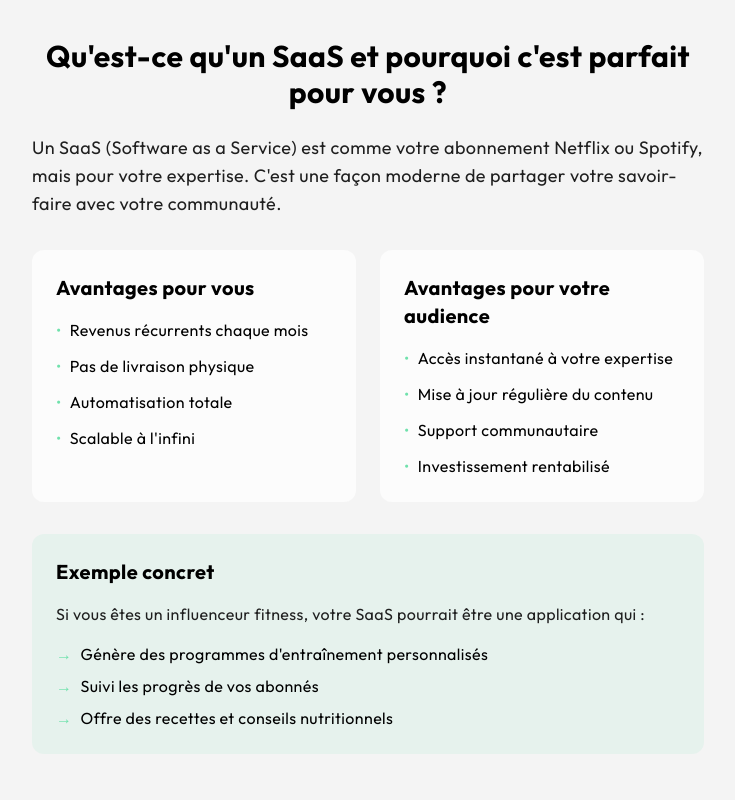
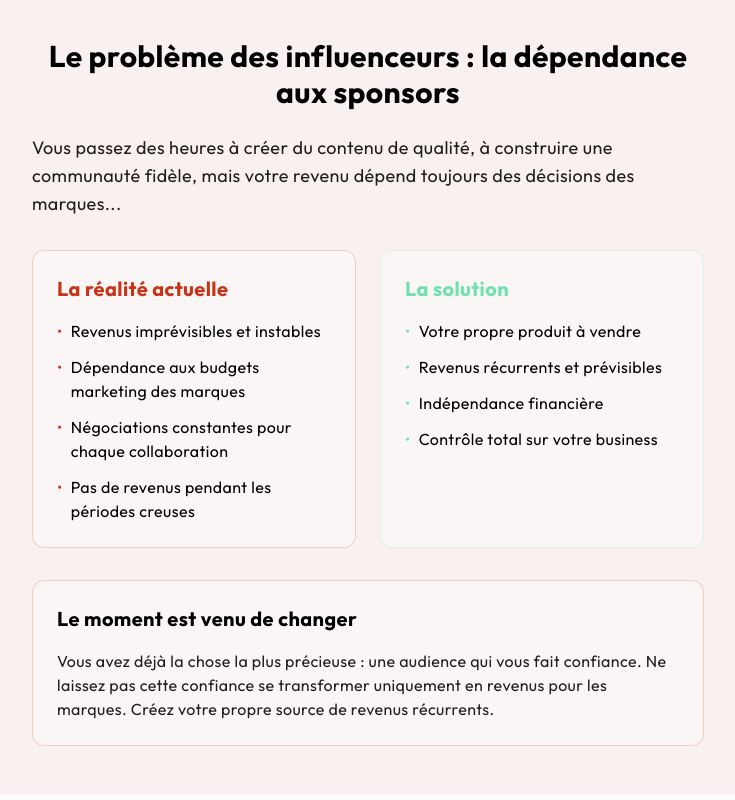
Before and after one commit to NicolasHrt/creator-saas, a Next.js app: page / in a window 1280 px wide. Shown: the part 1020-1820 px from the top of the page, without its empty margins (272-1007 px from the left). Built offline with nearby package versions, Linux system fonts and the light colour scheme.

Commit message:
feat: add problem

```diff
--- a/app/page.tsx
+++ b/app/page.tsx
@@ -33,6 +33,78 @@ export default function Home() {
               <p className="text-sm text-muted-foreground mt-4">
                 Ajustez les valeurs pour voir votre potentiel de revenus
               </p>
+            </div>
+
+            <div className="mt-20 max-w-3xl mx-auto">
+              <div className="bg-destructive/5 rounded-2xl p-8 md:p-12">
+                <h3 className="text-2xl md:text-3xl font-bold mb-6">
+                  Le problème des influenceurs : la dépendance aux sponsors
+                </h3>
+                <div className="space-y-6 text-left">
+                  <p className="text-lg text-muted-foreground">
+                    Vous passez des heures à créer du contenu de qualité, à construire une
+                    communauté fidèle, mais votre revenu dépend toujours des décisions des
+                    marques...
+                  </p>
+
+                  <div className="grid md:grid-cols-2 gap-6 mt-8">
+                    <div className="bg-background/50 p-6 rounded-xl border border-destructive/20">
+                      <h4 className="text-xl font-bold mb-4 text-destructive">
+                        La réalité actuelle
+                      </h4>
+                      <ul className="space-y-3">
+                        <li className="flex items-start gap-2">
+                          <span className="text-destructive">•</span>
+                          <span>Revenus imprévisibles et instables</span>
+                        </li>
+                        <li className="flex items-start gap-2">
+                          <span className="text-destructive">•</span>
+                          <span>Dépendance aux budgets marketing des marques</span>
+                        </li>
+                        <li className="flex items-start gap-2">
+                          <span className="text-destructive">•</span>
+                          <span>Négociations constantes pour chaque collaboration</span>
+                        </li>
+                        <li className="flex items-start gap-2">
+                          <span className="text-destructive">•</span>
+                          <span>Pas de revenus pendant les périodes creuses</span>
+                        </li>
+                      </ul>
+                    </div>
+
+                    <div className="bg-background/50 p-6 rounded-xl border border-primary/20">
+                      <h4 className="text-xl font-bold mb-4 text-primary">La solution</h4>
+                      <ul className="space-y-3">
+                        <li className="flex items-start gap-2">
+                          <span className="text-primary">•</span>
+                          <span>Votre propre produit à vendre</span>
+                        </li>
+                        <li className="flex items-start gap-2">
+                          <span className="text-primary">•</span>
+                          <span>Revenus récurrents et prévisibles</span>
+                        </li>
+                        <li className="flex items-start gap-2">
+                          <span className="text-primary">•</span>
+                          <span>Indépendance financière</span>
+                        </li>
+                        <li className="flex items-start gap-2">
+                          <span className="text-primary">•</span>
+                          <span>Contrôle total sur votre business</span>
+                        </li>
+                      </ul>
+                    </div>
+                  </div>
+
+                  <div className="mt-8 p-6 bg-background/50 rounded-xl border border-destructive/20">
+                    <h4 className="text-xl font-bold mb-4">Le moment est venu de changer</h4>
+                    <p className="text-muted-foreground">
+                      Vous avez déjà la chose la plus précieuse : une audience qui vous fait
+                      confiance. Ne laissez pas cette confiance se transformer uniquement en revenus
+                      pour les marques. Créez votre propre source de revenus récurrents.
+                    </p>
+                  </div>
+                </div>
+              </div>
             </div>
 
             <div className="mt-20 max-w-3xl mx-auto">
```
